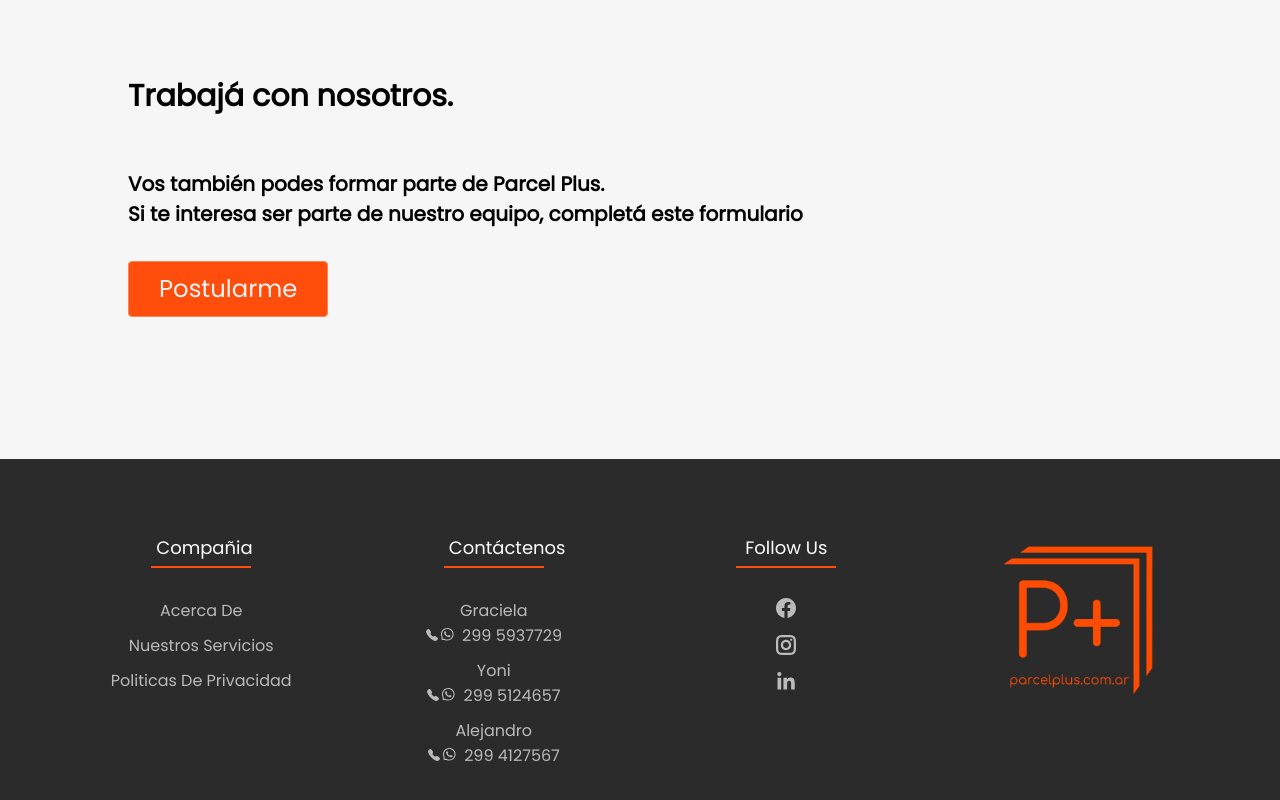
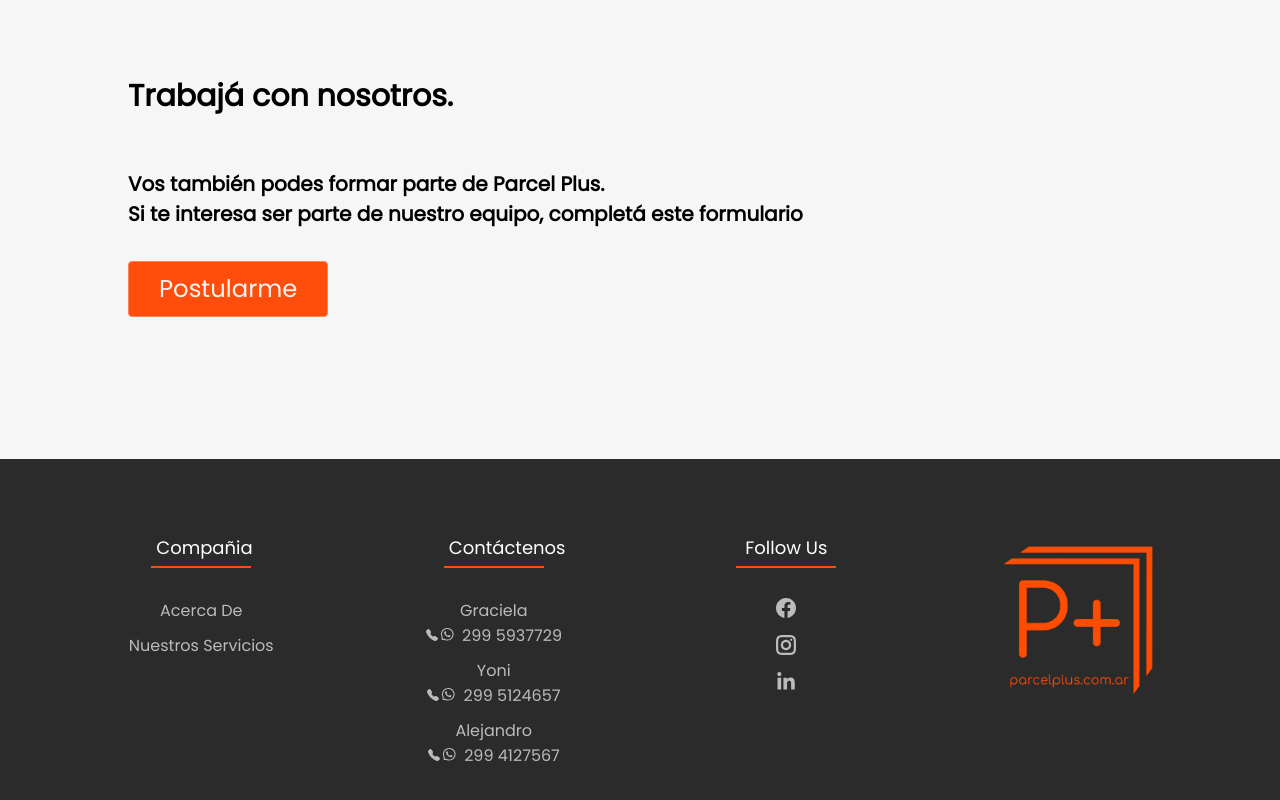
Before and after one commit to CesarAlcoholado/ParcelPlus, a React (Create React App) app in the folder client/: page / in a window 1280 px wide. Shown: the part 4885-5685 px from the top of the page. Built offline with nearby package versions, Linux system fonts and the light colour scheme.

Commit message:
update Footer links

```diff
--- a/client/src/components/Footer/footer.jsx
+++ b/client/src/components/Footer/footer.jsx
@@ -1,5 +1,6 @@
 import React from "react";
 import styles from "./footer.module.css";
+import { HashLink as Link } from "react-router-hash-link";
 import { BsFacebook } from "react-icons/bs";
 import { GrInstagram } from "react-icons/gr";
 import { FaLinkedinIn } from "react-icons/fa";
@@ -16,13 +17,10 @@
             <h4>Compañia</h4>
             <ul>
               <li>
-                <a href="#">Acerca de </a>
+                <Link to="#about">Acerca de </Link>
               </li>
               <li>
-                <a href="#">Nuestros servicios</a>
-              </li>
-              <li>
-                <a href="#">Politicas de privacidad</a>
+                <Link to="#services">Nuestros servicios</Link>
               </li>
             </ul>
           </div>
--- a/client/src/components/ServicesSection/ServicesSection.jsx
+++ b/client/src/components/ServicesSection/ServicesSection.jsx
@@ -21,7 +21,7 @@
 
 
   return (
-    <div className={styles.titleContainer}>
+    <div id="services" className={styles.titleContainer}>
       <h1 className={styles.ourServices}>Nuestros Servicios</h1>
       <section className={styles.cardsContainer}>
         <div className={styles.container}>
```
